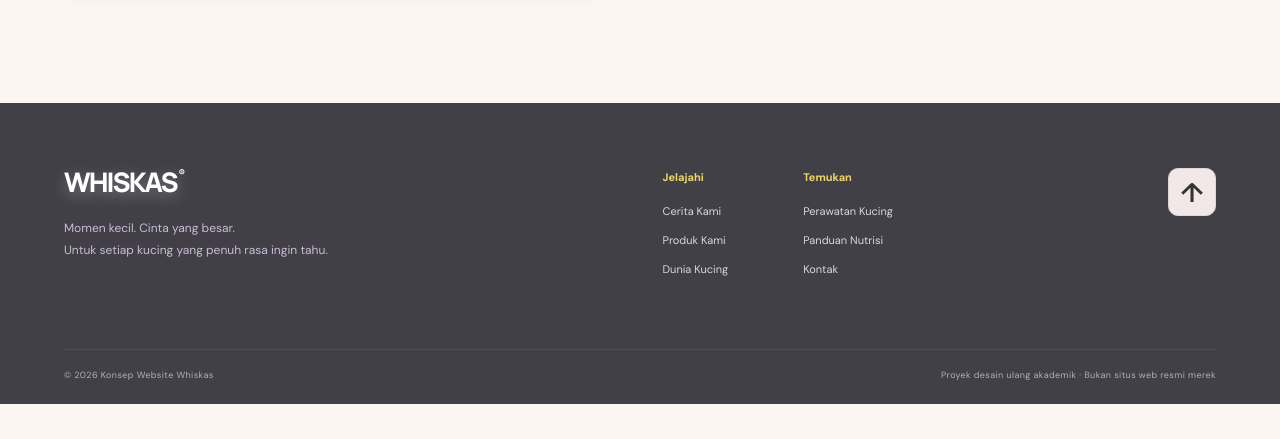
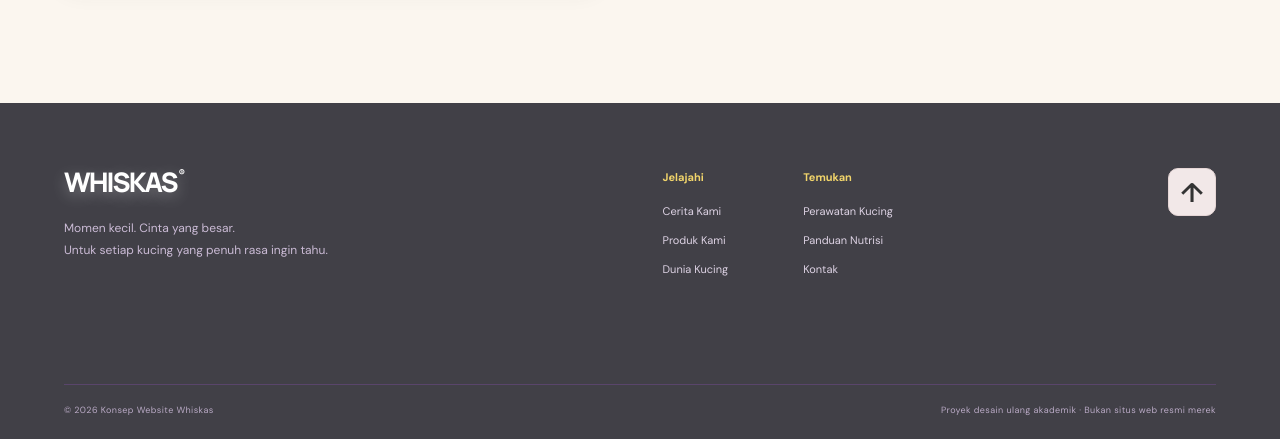
Before and after one commit to arshakaalabidzar-jpg/UTS-Pemrograman-Internet-Shafia-TID, a plain HTML site: page about.html in a window 1280 px wide. Shown: the part 3469-3908 px from the top of the page. Before the commit the page ends 3873 px from the top, so only its background shows below. Drawn offline with Linux system fonts and the light colour scheme.

Commit message:
Update style.css

```diff
--- a/css/style.css
+++ b/css/style.css
@@ -4263,5 +4263,5 @@ a.shafia_back-to-top:hover {
 }
 
 .shafia_footer-bottom {
-  margin-top: 15px !important;
-}
+  margin-top: 50px !important;
+}
```
